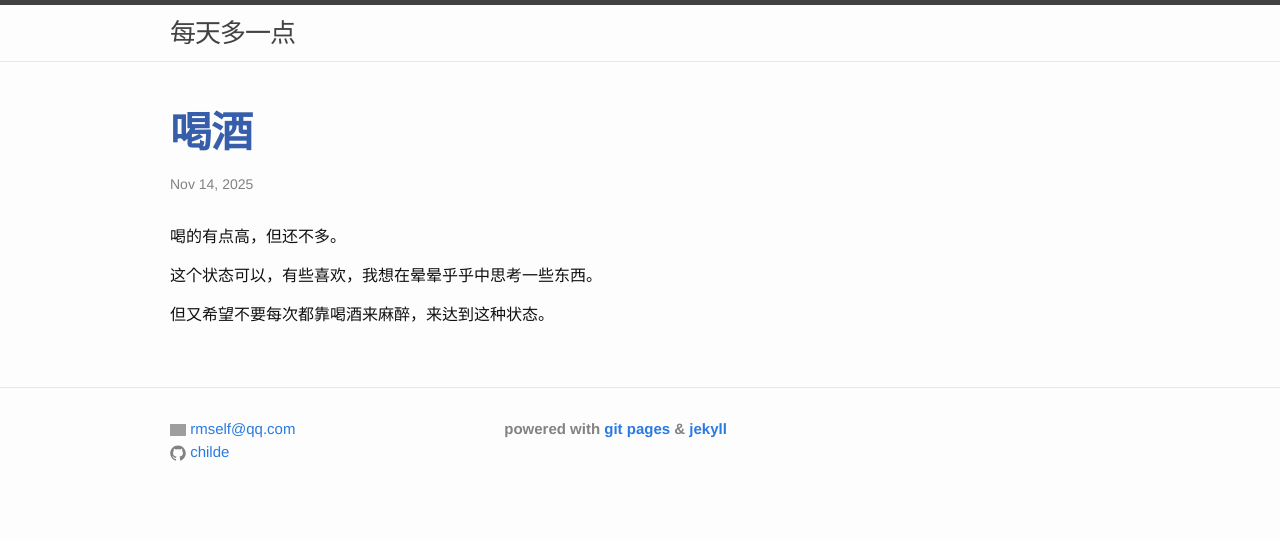
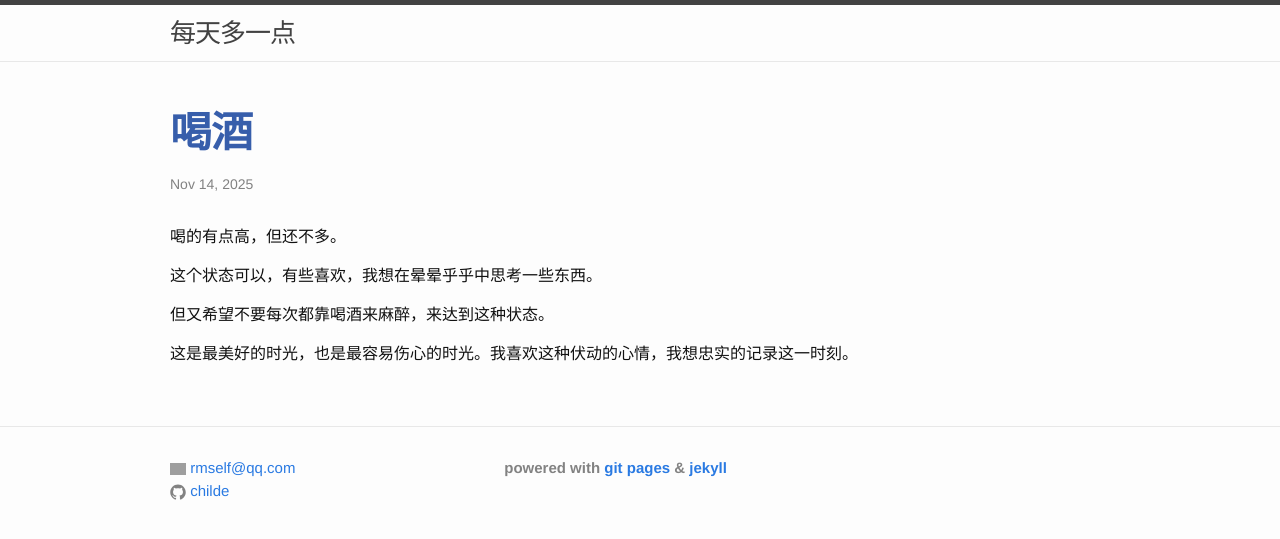
Before and after one commit to childe/gitcommit.today, a Jekyll site: the page built from _posts/2025-11-14-hejiu.md, in a window 1280 px wide. Shown: the top 539 px of the page. Built offline with Jekyll 4.4.1, drawn with Linux system fonts in a browser that asks for light colours; grey boxes are pictures that could not be loaded.

Commit message:
modified:   2025-11-14-hejiu.md

```diff
--- a/_posts/2025-11-14-hejiu.md
+++ b/_posts/2025-11-14-hejiu.md
@@ -12,3 +12,5 @@ layout: post
 这个状态可以，有些喜欢，我想在晕晕乎乎中思考一些东西。
 
 但又希望不要每次都靠喝酒来麻醉，来达到这种状态。
+
+这是最美好的时光，也是最容易伤心的时光。我喜欢这种伏动的心情，我想忠实的记录这一时刻。
```
